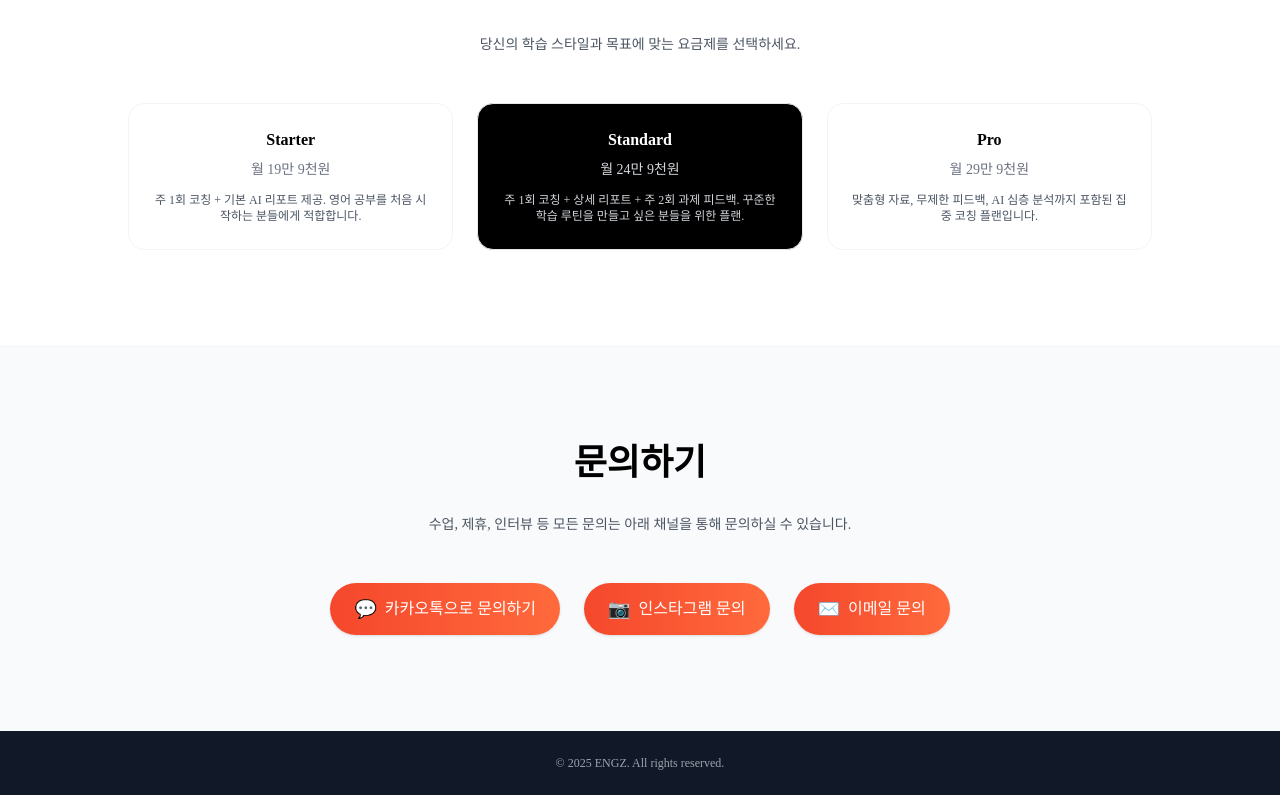
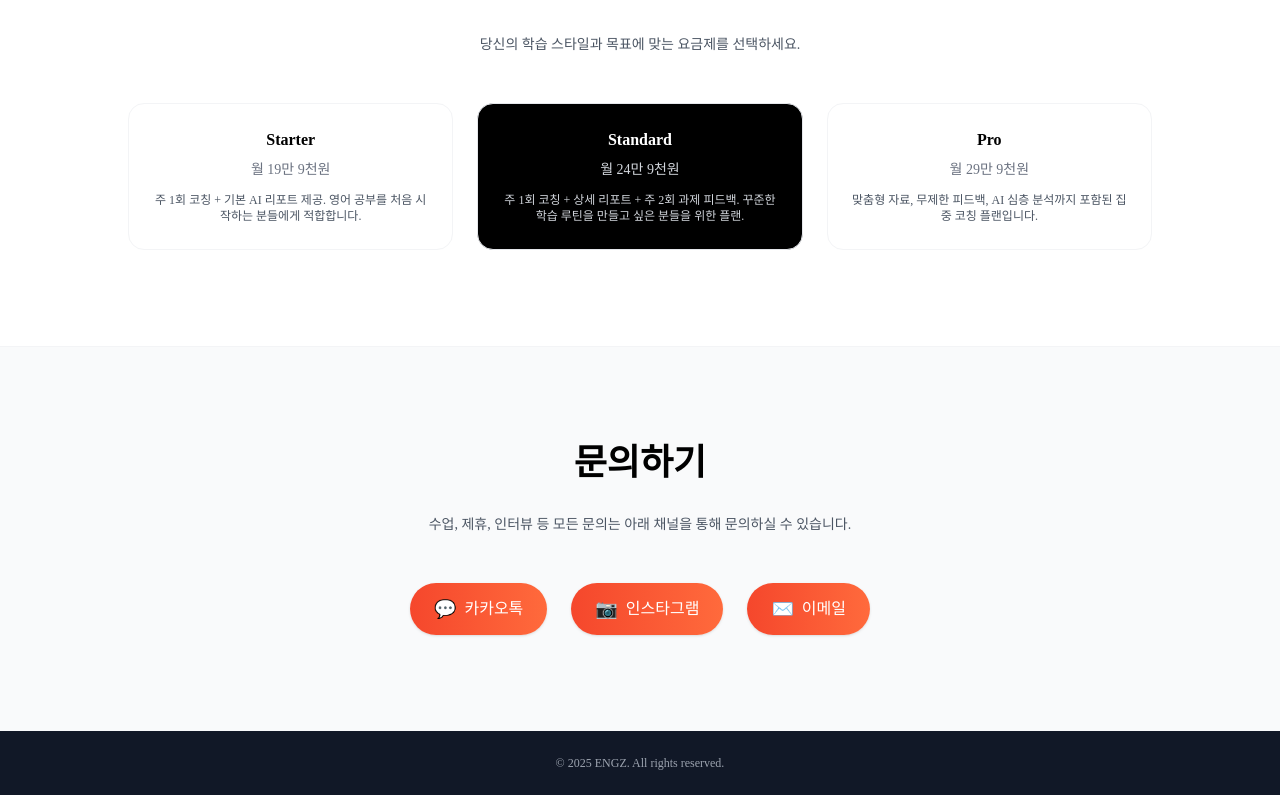
Before and after one commit to imhen97/engz, a Next.js app: page / in a window 1280 px wide. Shown: the part 2008-2803 px from the top of the page. Built offline with nearby package versions, Linux system fonts and the light colour scheme; a web font is replaced by a local one.

Commit message:
Simplify contact button labels

```diff
--- a/app/page.tsx
+++ b/app/page.tsx
@@ -256,17 +256,17 @@ export default function EngzLandingFull() {
             {[
               {
                 href: "https://open.kakao.com/o/simhen97",
-                label: "카카오톡으로 문의하기",
+                label: "카카오톡",
                 icon: "💬",
               },
               {
                 href: "https://instagram.com/engz_kr",
-                label: "인스타그램 문의",
+                label: "인스타그램",
                 icon: "📷",
               },
               {
                 href: "mailto:hena.k@eng-z.com",
-                label: "이메일 문의",
+                label: "이메일",
                 icon: "✉️",
               },
             ].map((btn, i) => (
```
